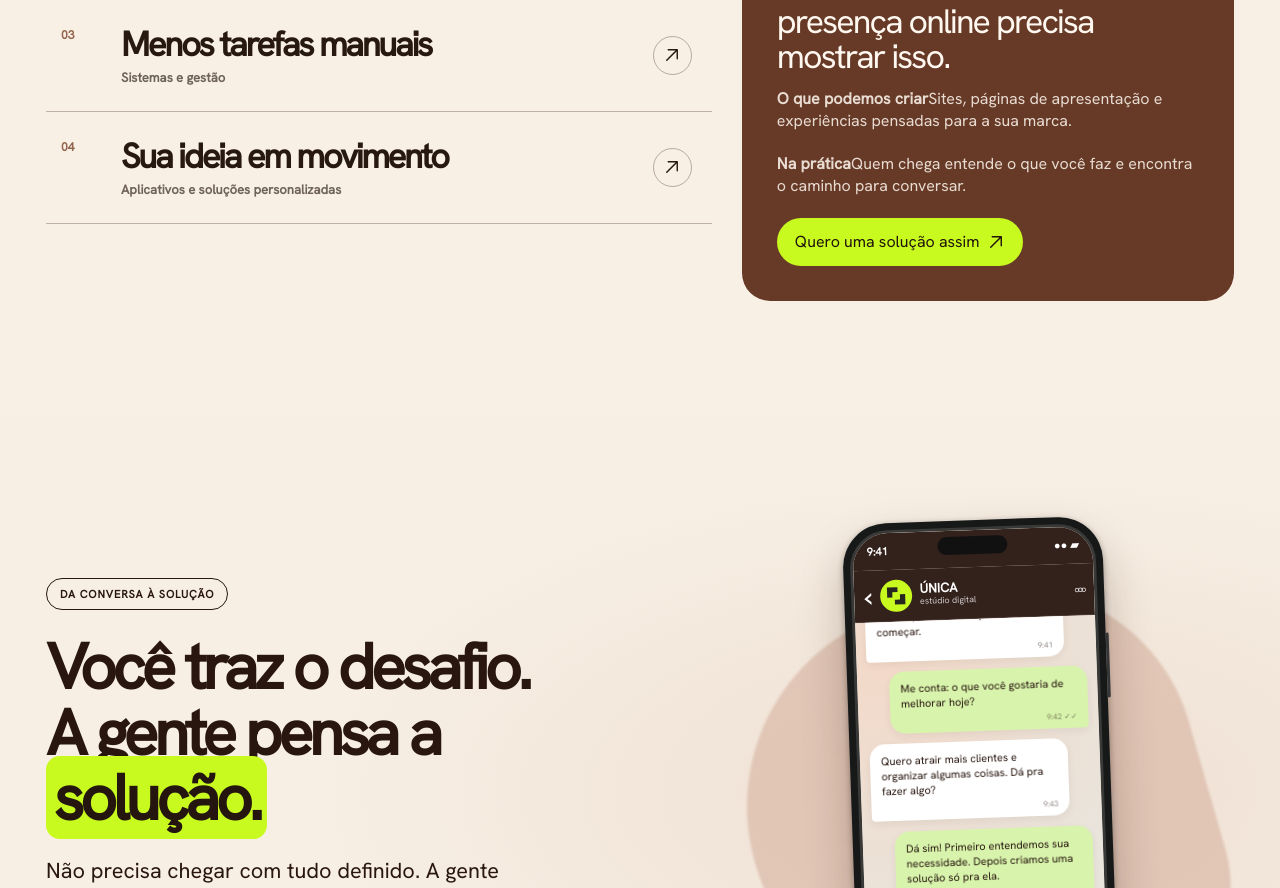
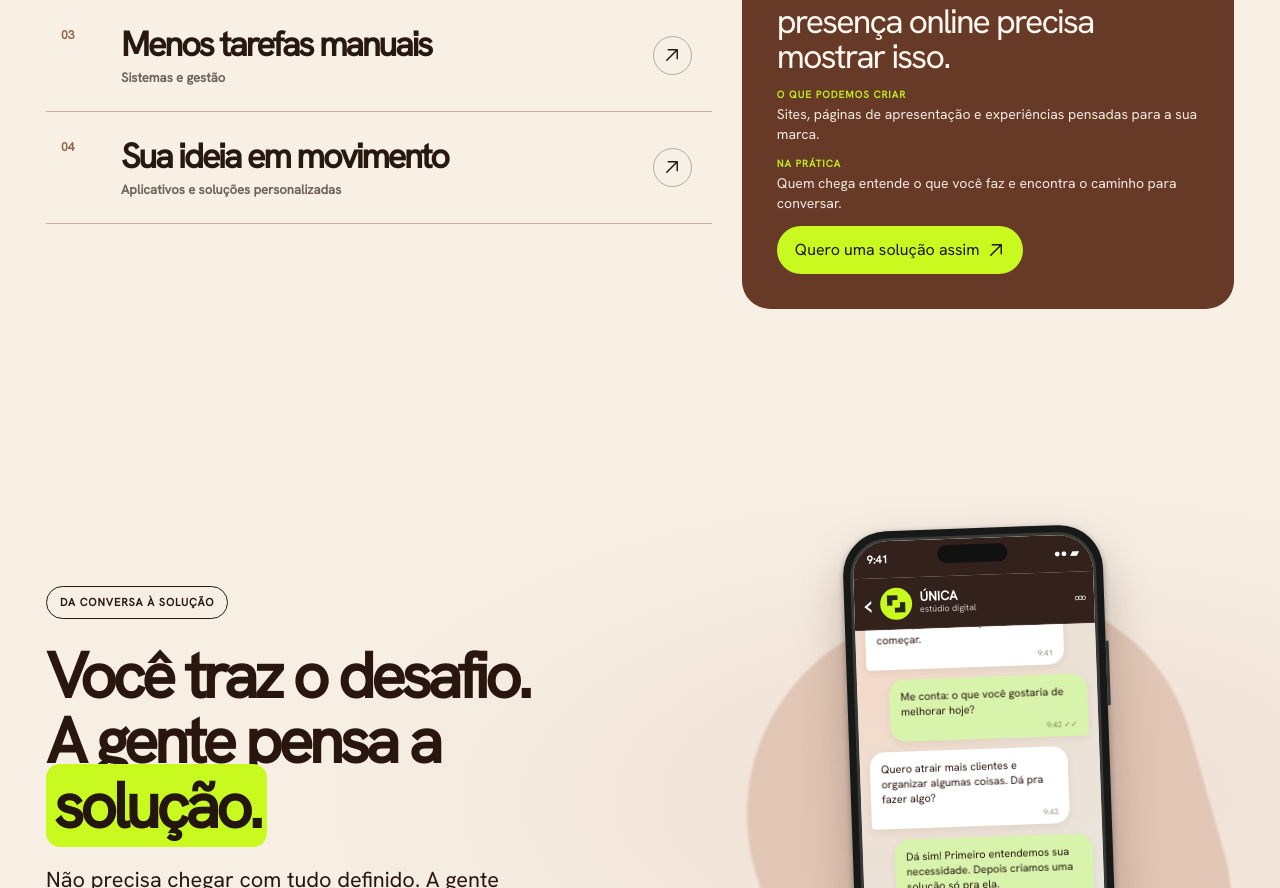
Before and after one commit to palomagl/unica, a React (Vite) app: page / in a window 1280 px wide. Shown: the part 1479-2367 px from the top of the page. Built offline with nearby package versions, Linux system fonts and the light colour scheme.

Commit message:
style: adequar texto detalhado sem redesenhar o showcase

```diff
--- a/src/components/solutions.css
+++ b/src/components/solutions.css
@@ -20,3 +20,14 @@
 @media(max-width:850px){.u-solutions-experience{grid-template-columns:1fr;gap:19px;margin-top:38px}.u-solution-row{min-height:93px}.u-solution-detail{min-height:310px}.u-solution-symbol{height:100px;font-size:90px}}
 @media(max-width:560px){.u-solution-row{grid-template-columns:25px minmax(0,1fr) 36px;gap:9px;padding:17px 5px;min-height:84px}.u-solution-row:hover,.u-solution-row.is-active{padding-left:9px}.u-solution-name{font-size:clamp(23px,6vw,31px)}.u-solution-name small{font-size:12px;margin-top:5px}.u-solution-row-arrow{width:34px;height:34px}.u-solution-detail{padding:24px;min-height:300px;border-radius:22px}.u-solution-detail h3{font-size:clamp(28px,7vw,36px)}.u-solution-detail p{font-size:14px}.u-solution-symbol{height:70px;font-size:70px}.u-solution-symbol-spark{font-size:32px}}
 @media(prefers-reduced-motion:reduce){.u-solution-detail{animation:none!important}}
+
+/* Informações concretas sem alterar a experiência das quatro escolhas. */
+.u-solution-detail .u-solution-developed,.u-solution-detail .u-solution-benefit{
+  font-size:14px;line-height:1.42;margin:0 0 12px;opacity:.92
+}
+.u-solution-detail .u-solution-developed strong,.u-solution-detail .u-solution-benefit strong{
+  display:block;font-size:10px;letter-spacing:.1em;text-transform:uppercase;color:var(--u-accent);margin-bottom:3px
+}
+@media(max-width:560px){
+  .u-solution-detail .u-solution-developed,.u-solution-detail .u-solution-benefit{font-size:13px;margin-bottom:10px}
+}
```
